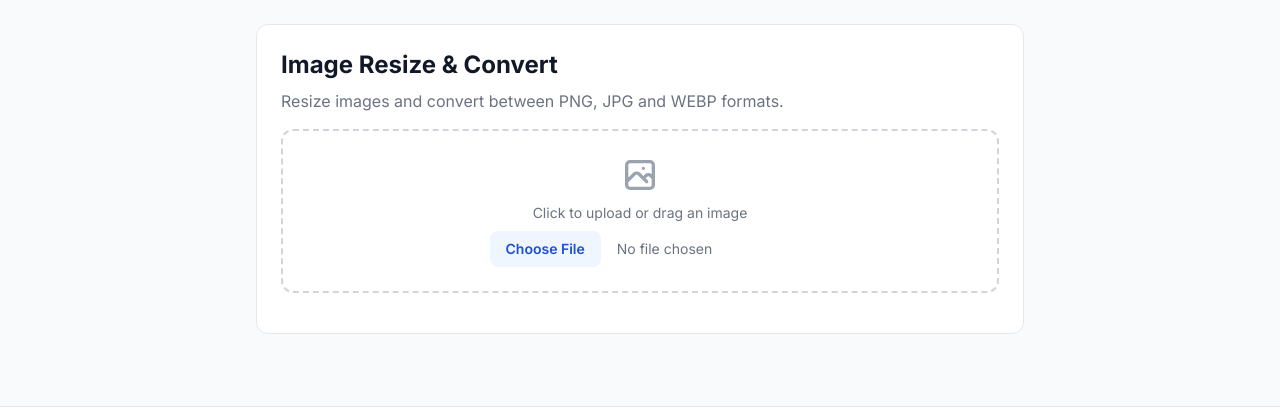
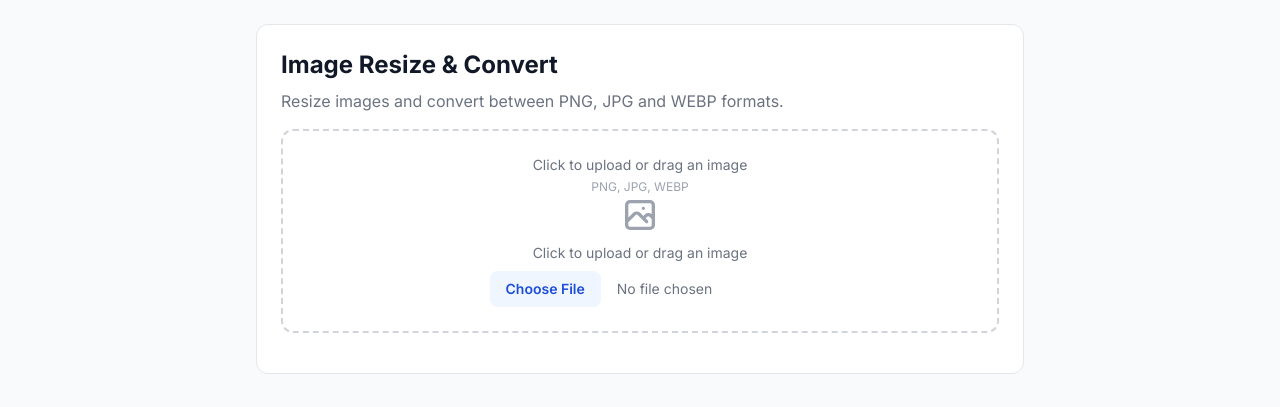
Before and after one commit to AltairIc/online-toolbox, a Flask app: page /tool/image-resize in a window 1280 px wide. Shown: the part 57-464 px from the top of the page. Run offline with Flask 3, Linux system fonts and the light colour scheme; some libraries are stand-ins or nearby versions.

```diff
--- a/app/templates/tools/image-resize.html
+++ b/app/templates/tools/image-resize.html
@@ -7,6 +7,8 @@
         <h1 class="text-2xl font-bold text-gray-900 mb-2"><span class="lang-en">Image Resize & Convert</span><span class="lang-zh" style="display:none">图片缩放与格式转换</span></h1>
         <p class="text-gray-500 mb-4"><span class="lang-en">Resize images and convert between PNG, JPG and WEBP formats.</span><span class="lang-zh" style="display:none">调整图片尺寸，在 PNG、JPG 和 WEBP 格式之间转换。</span></p>
         <label class="border-2 border-dashed border-gray-300 rounded-xl p-6 text-center cursor-pointer hover:border-blue-500 block mb-4" id="dropZone">
+            <p class="text-gray-500 text-sm">Click to upload or drag an image</p>
+            <p class="text-xs text-gray-400 mt-1">PNG, JPG, WEBP</p>
             <svg class="w-10 h-10 mx-auto text-gray-400 mb-2" fill="none" stroke="currentColor" viewBox="0 0 24 24"><path stroke-linecap="round" stroke-linejoin="round" stroke-width="2" d="M4 16l4.586-4.586a2 2 0 012.828 0L16 16m-2-2l1.586-1.586a2 2 0 012.828 0L20 14m-6-6h.01M6 20h12a2 2 0 002-2V6a2 2 0 00-2-2H6a2 2 0 00-2 2v12a2 2 0 002 2z"/></svg>
             <p class="text-gray-500 text-sm"><span class="lang-en">Click to upload or drag an image</span><span class="lang-zh" style="display:none">点击上传或拖拽图片</span></p>
             <input type="file" id="fileInput" accept="image/*" onchange="loadFile(this.files[0])" class="text-sm text-gray-500 file:mr-4 file:py-2 file:px-4 file:rounded-lg file:border-0 file:text-sm file:font-semibold file:bg-blue-50 file:text-blue-700 hover:file:bg-blue-100 mt-2">
```
